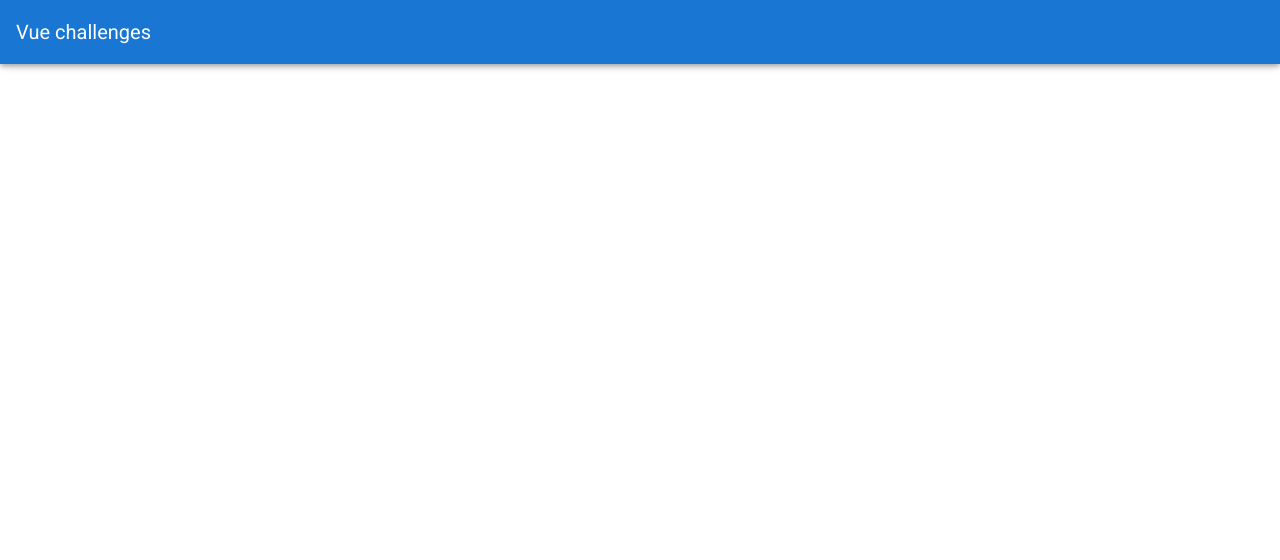
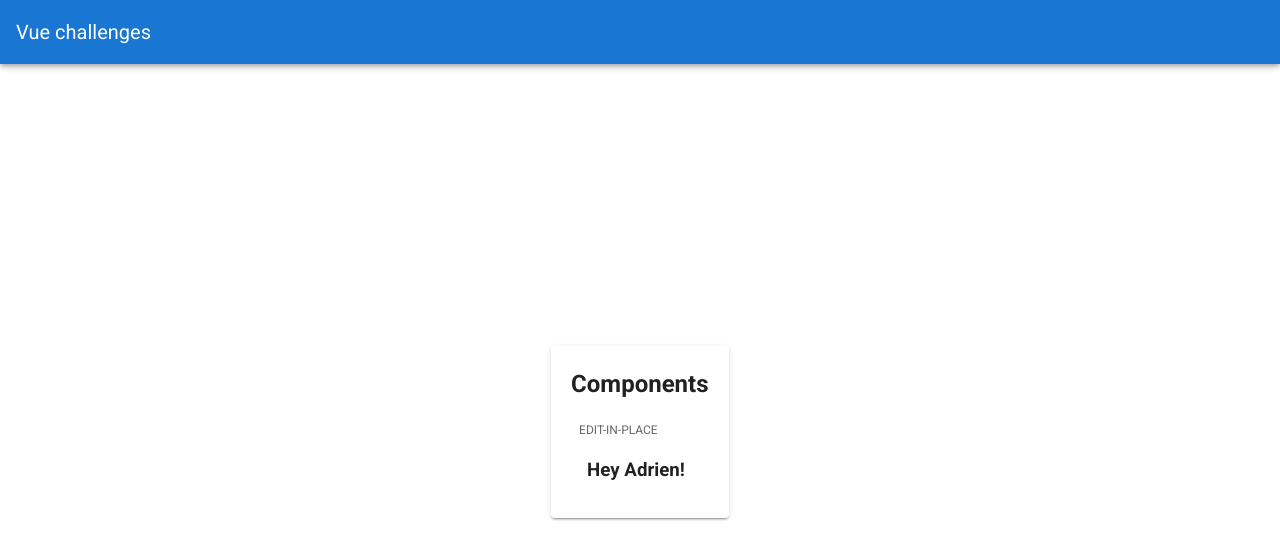
Before and after one commit to AvocadoVenom/vue-challenges, a Vue app: page /components in a window 1280 px wide. Shown: the top 560 px of the page. Built offline with nearby package versions, Linux system fonts and the light colour scheme.

Commit message:
Components : Edit In Place

```diff
--- /dev/null
+++ b/src/components/molecules/EditInPlace.vue
@@ -0,0 +1,44 @@
+<template>
+  <div>
+    <div @click="switchMode">
+      <slot name="viewMode" v-if="mode === EditInPlaceMode.VIEW"></slot>
+    </div>
+    <div
+      v-if="mode === EditInPlaceMode.EDIT"
+      @keyup.enter="switchMode"
+      class="d-flex justify-space-between align-center"
+    >
+      <slot name="editMode"></slot>
+      <v-icon @click="updateValue(true)" color="teal darken-2">mdi-check</v-icon>
+      <v-icon @click="updateValue(false)" color="orange darken-2">mdi-close</v-icon>
+    </div>
+  </div>
+</template>
+
+<script lang="ts">
+import Vue, { VNode } from "vue";
+
+export enum EditInPlaceMode {
+  VIEW,
+  EDIT
+}
+
+export default Vue.extend({
+  data: () => ({
+    mode: EditInPlaceMode.VIEW,
+    EditInPlaceMode
+  }),
+  methods: {
+    switchMode(): void {
+      this.mode =
+        this.mode === EditInPlaceMode.VIEW
+          ? EditInPlaceMode.EDIT
+          : EditInPlaceMode.VIEW;
+    },
+    updateValue(edited: boolean): void {
+      this.$emit("edited", edited);
+      this.switchMode();
+    }
+  }
+});
+</script>
--- /dev/null
+++ b/src/components/pages/Components.vue
@@ -0,0 +1,56 @@
+<template>
+  <div class="d-flex justify-center align-center fill-height">
+    <v-card class="pa-5">
+      <div class="d-flex flex-column justify-start align-stretch">
+        <h2>Components</h2>
+        <v-list dense>
+          <v-subheader>
+            <div class="d-flex justify-space-between align-center" style="width: 100%;">
+              <div>EDIT-IN-PLACE</div>
+            </div>
+          </v-subheader>
+          <v-list-item>
+            <v-list-item-content>
+              <EditInPlace @edited="update($event)">
+                <template #viewMode :data="userName">
+                  <div class="d-flex justify-space-between align-center">
+                    <h3 class="mr-2">Hey {{userName}}!</h3>
+                    <v-icon v-if="oldValue.touched">mdi-checkbox-marked-circle</v-icon>
+                  </div>
+                </template>
+                <template #editMode :data="userName">
+                  <v-text-field label="Your name..." v-model="userName" @edited="update($event)"></v-text-field>
+                </template>
+              </EditInPlace>
+            </v-list-item-content>
+          </v-list-item>
+        </v-list>
+      </div>
+    </v-card>
+  </div>
+</template>
+<script lang="ts">
+import Vue from "vue";
+import EditInPlace from "../molecules/EditInPlace.vue";
+
+const initialValue = "Adrien";
+
+export default Vue.extend({
+  data: () => ({
+    userName: initialValue,
+    oldValue: Object.assign({}, { touched: false, userName: initialValue })
+  }),
+  components: {
+    EditInPlace
+  },
+  methods: {
+    update(edited: boolean): void {
+      if (!edited) {
+        this.userName = this.oldValue.userName;
+      } else {
+        this.oldValue = { touched: true, userName: this.userName };
+      }
+    }
+  }
+});
+</script>
--- a/src/components/pages/Home.vue
+++ b/src/components/pages/Home.vue
@@ -1,5 +1,9 @@
 <template>
-  <v-list nav dense class="d-flex justify-center align-center fill-height">
+  <div class="d-flex justify-center align-center fill-height">
+    <v-card width="40%">
+      <v-card-title>Challenges by category</v-card-title>
+      <v-card-text>
+        <v-list nav dense>
           <v-list-item-group v-model="challenge" color="primary">
             <v-list-item link :to="item.route" v-for="(item, i) in challenges" :key="i">
               <v-list-item-icon>
@@ -11,6 +15,9 @@
             </v-list-item>
           </v-list-item-group>
         </v-list>
+      </v-card-text>
+    </v-card>
+  </div>
 </template>
 <script lang="ts">
 import Vue from "vue";
--- a/src/router/index.ts
+++ b/src/router/index.ts
@@ -1,6 +1,7 @@
 import Vue from 'vue';
 import VueRouter from 'vue-router';
 import Home from '../components/pages/Home.vue';
+import Components from '../components/pages/Components.vue';
 import Filters from '../components/pages/Filters.vue';
 
 Vue.use(VueRouter);
@@ -10,6 +11,11 @@ const routes = [
     path: '/',
     name: 'home',
     component: Home
+  },
+  {
+    path: '/components',
+    name: 'components',
+    component: Components
   },
   {
     path: '/filters',
```
Lines whose indentation alone changed are shown as unchanged.
